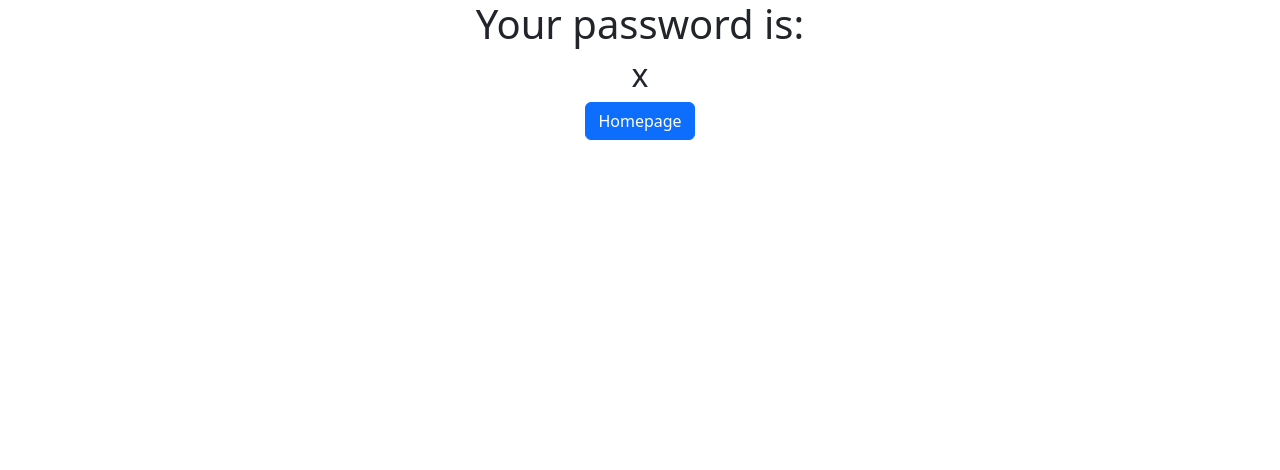
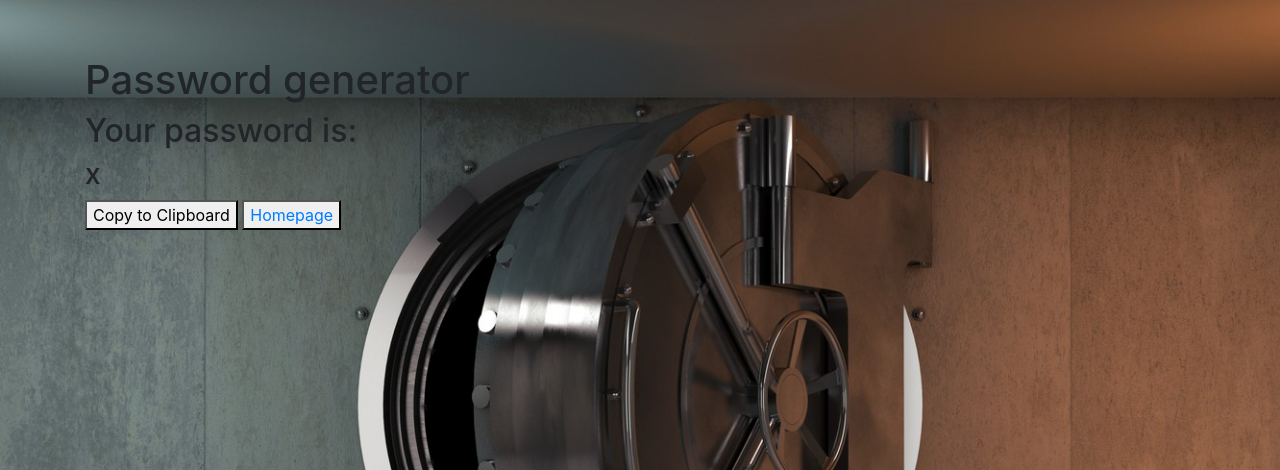
Before and after one commit to mrKazzila/password_generator, a Django app: template password_generator/generator/templates/generator/password.html in a window 1280 px wide. Shown: the top 470 px of the page. Run offline with Django 3.2, Linux system fonts and the light colour scheme; the template is opened without the code that fills it: most values are stand-ins (such as "Sample title", 1, 10 or a date in 2020); some libraries are stand-ins or nearby versions.

Commit message:
feat: add copyToClipboard button

```diff
--- a/password_generator/generator/templates/generator/password.html
+++ b/password_generator/generator/templates/generator/password.html
@@ -1,19 +1,14 @@
-<!DOCTYPE html>
-<html lang="en">
-<link href="https://cdn.jsdelivr.net/npm/bootstrap@5.3.0-alpha1/dist/css/bootstrap.min.css" rel="stylesheet" integrity="sha384-GLhlTQ8iRABdZLl6O3oVMWSktQOp6b7In1Zl3/Jr59b6EGGoI1aFkw7cmDA6j6gD" crossorigin="anonymous">
+{% extends 'generator/base.html' %}
+{% load static %}
 
-<head>
-    <meta charset="UTF-8">
-    <title>{{ title }}</title>
 
-</head>
-
-    <body>
-        <div class="container text-center">
-            <h1>Your password is:</h1>
-            <h2>{{ password }}</h2>
-            <a href="{% url 'home' %}" class="btn btn-primary">Homepage</a>
-        </div>
-    </body>
-
-</html>
+{% block content %}
+    <section>
+        <div class="container text-left">
+            <h2>Your password is:</h2>
+            <h3 id="text-to-copy">{{ password }}</h3>
+            <button id="copy-button">Copy to Clipboard</button>
+            <button> <a href="{% url 'home' %}">Homepage</a></button>
+        <div>
+    </section>
+{% endblock %}
```
